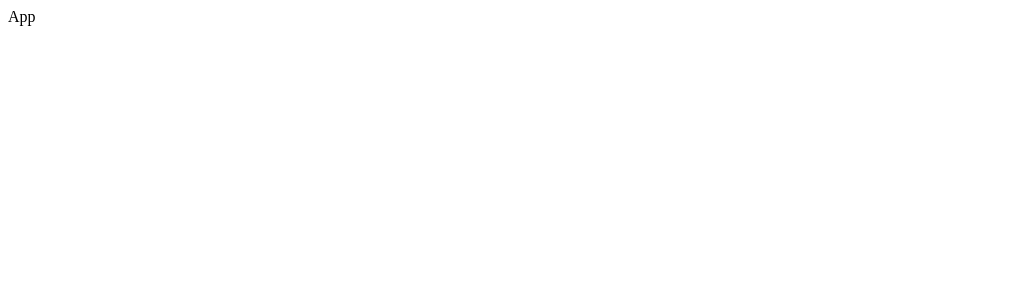
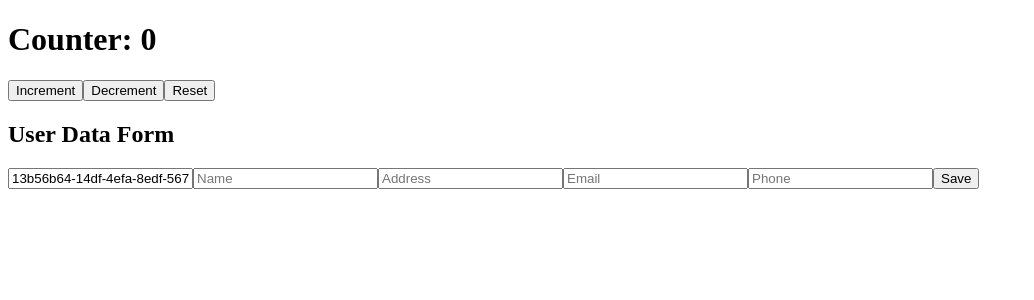
Before and after one commit to MrBirender/UplianceAi-Project, a React (Vite) app: page / in a window 1280 px wide. Shown: the top 300 px of the page, without its empty margins (0-1034 px from the left). Built offline with nearby package versions, Linux system fonts and the light colour scheme.

Commit message:
added counter functionality

```diff
--- a/package.json
+++ b/package.json
@@ -10,6 +10,7 @@
     "preview": "vite preview"
   },
   "dependencies": {
+    "@react-spring/web": "^9.7.5",
     "@reduxjs/toolkit": "^2.5.1",
     "react": "^18.3.1",
     "react-dom": "^18.3.1",
--- a/src/App.tsx
+++ b/src/App.tsx
@@ -1,11 +1,13 @@
-import React from 'react'
+import Counter from "./components/Counter";
+import UserForm from "./components/UserForm";
 
 const App = () => {
   return (
     <div>
-      App
+      <Counter />
+      <UserForm/>
     </div>
-  )
-}
+  );
+};
 
-export default App
+export default App;
--- a/src/app/store.ts
+++ b/src/app/store.ts
@@ -1,10 +1,13 @@
 import { configureStore } from "@reduxjs/toolkit";
-import counterReducer from '../features/counter/counterSlice'
+import counterReducer from "../features/counter/counterSlice";
+import userReducer from "../features/user/userSlice";
 
-const store = configureStore({
-    reducer:{
-        counter: counterReducer
-    }
-})
+export  const store = configureStore({
+  reducer: {
+    counter: counterReducer,
+    user: userReducer,
+  },
+});
 
-export default store
+export type RootState = ReturnType<typeof store.getState>;
+export type AppDispatch = typeof store.dispatch;
--- a/src/components/Counter.tsx
+++ b/src/components/Counter.tsx
@@ -0,0 +1,53 @@
+import { useEffect } from "react";
+import { useSpring, animated } from "@react-spring/web";
+import { useDispatch, useSelector } from "react-redux";
+import { increment, decrement, reset } from '../features/counter/counterSlice';
+import { RootState } from '../app/store' // Import RootState type
+
+const Counter = () => {
+  const count = useSelector((state: RootState) => state.counter.count);
+  const dispatch = useDispatch();
+
+  useEffect(() => {
+    localStorage.setItem("counter", count.toString());
+  }, [count]);
+
+  // Define color transitions
+  const { backgroundColor } = useSpring({
+    backgroundColor: `rgba(0, 150, 255, ${Math.min(count / 20, 1)})`, // Smooth opacity change
+    config: { tension: 100, friction: 20 },
+  });
+
+  return (
+    <animated.div
+      className="flex flex-col items-center justify-center min-h-screen p-4"
+      style={{ backgroundColor }} // Animated background color
+    >
+      <div className="p-6 bg-white rounded-lg shadow-lg">
+        <h1 className="text-2xl font-bold mb-4">Counter: {count}</h1>
+        <div className="flex gap-4">
+          <button
+            onClick={() => dispatch(increment())}
+            className="px-4 py-2 bg-blue-500 text-white rounded"
+          >
+            Increment
+          </button>
+          <button
+            onClick={() => dispatch(decrement())}
+            className="px-4 py-2 bg-red-500 text-white rounded"
+          >
+            Decrement
+          </button>
+          <button
+            onClick={() => dispatch(reset())}
+            className="px-4 py-2 bg-gray-500 text-white rounded"
+          >
+            Reset
+          </button>
+        </div>
+      </div>
+    </animated.div>
+  );
+};
+
+export default Counter;
--- a/src/components/UserForm.tsx
+++ b/src/components/UserForm.tsx
@@ -0,0 +1,55 @@
+import { useState, useEffect } from "react";
+import { useDispatch, useSelector } from "react-redux";
+import { updateUser, selectUser } from "../features/user/userSlice";
+
+const UserForm = () => {
+  const user = useSelector(selectUser);
+  const dispatch = useDispatch();
+
+  const [formData, setFormData] = useState(user);
+  const [isDirty, setIsDirty] = useState(false); // Track unsaved changes
+
+  // Handle Input Change
+  const handleChange = (e: React.ChangeEvent<HTMLInputElement>) => {
+    setFormData({ ...formData, [e.target.name]: e.target.value });
+    setIsDirty(true);
+  };
+
+  // Handle Form Submission
+  const handleSubmit = (e: React.FormEvent) => {
+    e.preventDefault();
+    dispatch(updateUser(formData));
+    setIsDirty(false);
+  };
+
+  // Warn user about unsaved changes before leaving
+  useEffect(() => {
+    const handleBeforeUnload = (e: BeforeUnloadEvent) => {
+      if (isDirty) {
+        e.preventDefault();
+        e.returnValue = "You have unsaved changes!";
+      }
+    };
+
+    window.addEventListener("beforeunload", handleBeforeUnload);
+    return () => {
+      window.removeEventListener("beforeunload", handleBeforeUnload);
+    };
+  }, [isDirty]);
+
+  return (
+    <div className="max-w-md mx-auto p-6 bg-white shadow-md rounded-lg">
+      <h2 className="text-xl font-bold mb-4">User Data Form</h2>
+      <form onSubmit={handleSubmit} className="flex flex-col gap-4">
+        <input type="text" name="id" value={formData.id} readOnly className="border p-2 rounded bg-gray-200"/>
+        <input type="text" name="name" value={formData.name} onChange={handleChange} placeholder="Name" className="border p-2 rounded"/>
+        <input type="text" name="address" value={formData.address} onChange={handleChange} placeholder="Address" className="border p-2 rounded"/>
+        <input type="email" name="email" value={formData.email} onChange={handleChange} placeholder="Email" className="border p-2 rounded"/>
+        <input type="text" name="phone" value={formData.phone} onChange={handleChange} placeholder="Phone" className="border p-2 rounded"/>
+        <button type="submit" className="px-4 py-2 bg-blue-500 text-white rounded">Save</button>
+      </form>
+    </div>
+  );
+};
+
+export default UserForm;
--- a/src/features/counter/counterSlice.ts
+++ b/src/features/counter/counterSlice.ts
@@ -1,25 +1,29 @@
 import { createSlice } from "@reduxjs/toolkit";
 
+
 const initialState = {
-    count: 0,
-}
+  count: Number(localStorage.getItem("counter")) || 0, // Initialize from localStorage
+};
+
 
 const counterSlice = createSlice({
-    name: 'counter',
-    initialState,
-    reducers:{
-        increment: (state) => {
-            state.count += 1
-        },
-        decrement: (state) => {
-            state.count -= 1
-        },
+  name: "counter",
+  initialState,
+  reducers: {
+    increment: (state) => {
+      state.count += 1;
+      localStorage.setItem("counter", state.count.toString());
+    },
+    decrement: (state) => {
+      state.count -= 1;
+      localStorage.setItem("counter", state.count.toString());
+    },
+    reset: (state) => {
+      state.count = 0;
+      localStorage.setItem("counter", "0");
+    },
+  },
+});
 
-        reset: (state) => {
-            state.count = 0
-        }
-    }
-})
-
-export const {increment, decrement, reset} = counterSlice.actions
-export default counterSlice.reducer
+export const { increment, decrement, reset } = counterSlice.actions;
+export default counterSlice.reducer;
--- /dev/null
+++ b/src/features/user/userSlice.ts
@@ -0,0 +1,37 @@
+import { createSlice, PayloadAction } from "@reduxjs/toolkit";
+import { RootState } from "../../app/store";
+
+interface UserState {
+  id: string;
+  name: string;
+  address: string;
+  email: string;
+  phone: string;
+}
+
+const initialState: UserState = {
+  id: localStorage.getItem("userID") || crypto.randomUUID(), // Generate unique ID
+  name: localStorage.getItem("userName") || "",
+  address: localStorage.getItem("userAddress") || "",
+  email: localStorage.getItem("userEmail") || "",
+  phone: localStorage.getItem("userPhone") || "",
+};
+
+const userSlice = createSlice({
+  name: "user",
+  initialState,
+  reducers: {
+    updateUser: (state, action: PayloadAction<Partial<UserState>>) => {
+      Object.assign(state, action.payload);
+      localStorage.setItem("userID", state.id);
+      localStorage.setItem("userName", state.name);
+      localStorage.setItem("userAddress", state.address);
+      localStorage.setItem("userEmail", state.email);
+      localStorage.setItem("userPhone", state.phone);
+    },
+  },
+});
+
+export const { updateUser } = userSlice.actions;
+export const selectUser = (state: RootState) => state.user;
+export default userSlice.reducer;
--- a/src/main.tsx
+++ b/src/main.tsx
@@ -2,7 +2,7 @@
 import { createRoot } from "react-dom/client";
 import "./index.css";
 import App from "./App.tsx";
-import store from "./app/store.ts";
+import {store} from "./app/store.ts";
 import { Provider } from "react-redux";
 
 createRoot(document.getElementById("root")!).render(
```
Also changed, not shown: 1 other file (tests, documents, lock files or other folders).
